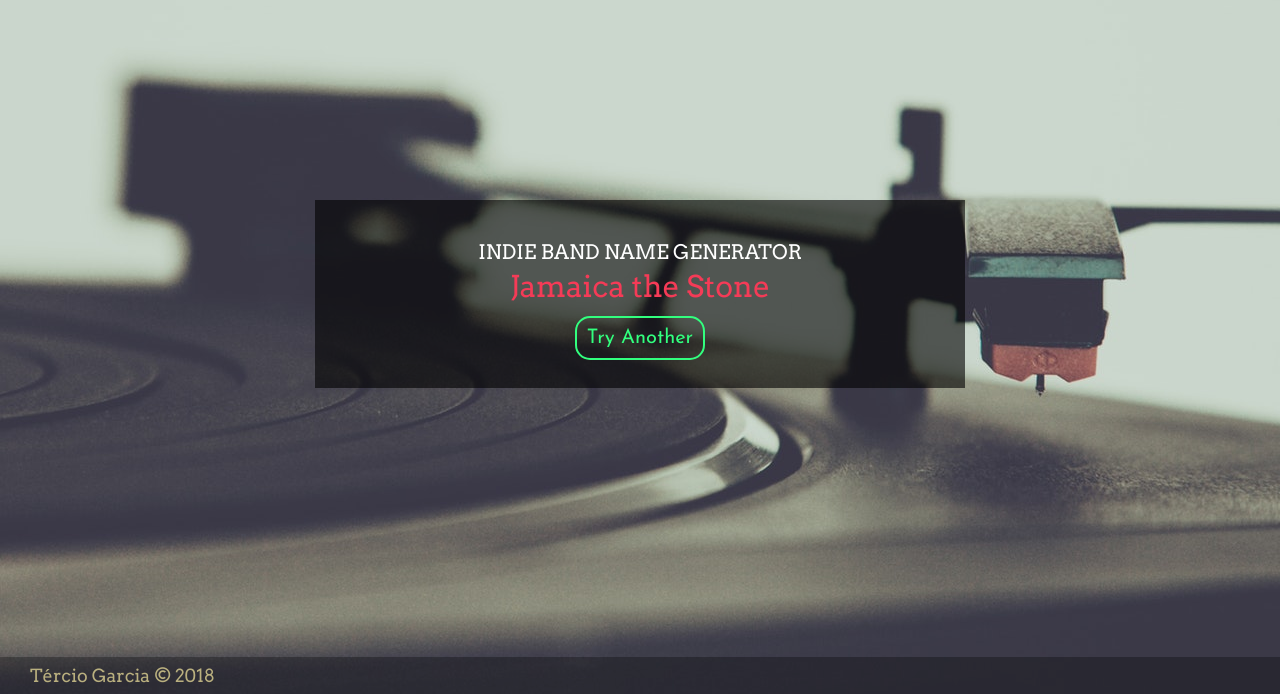
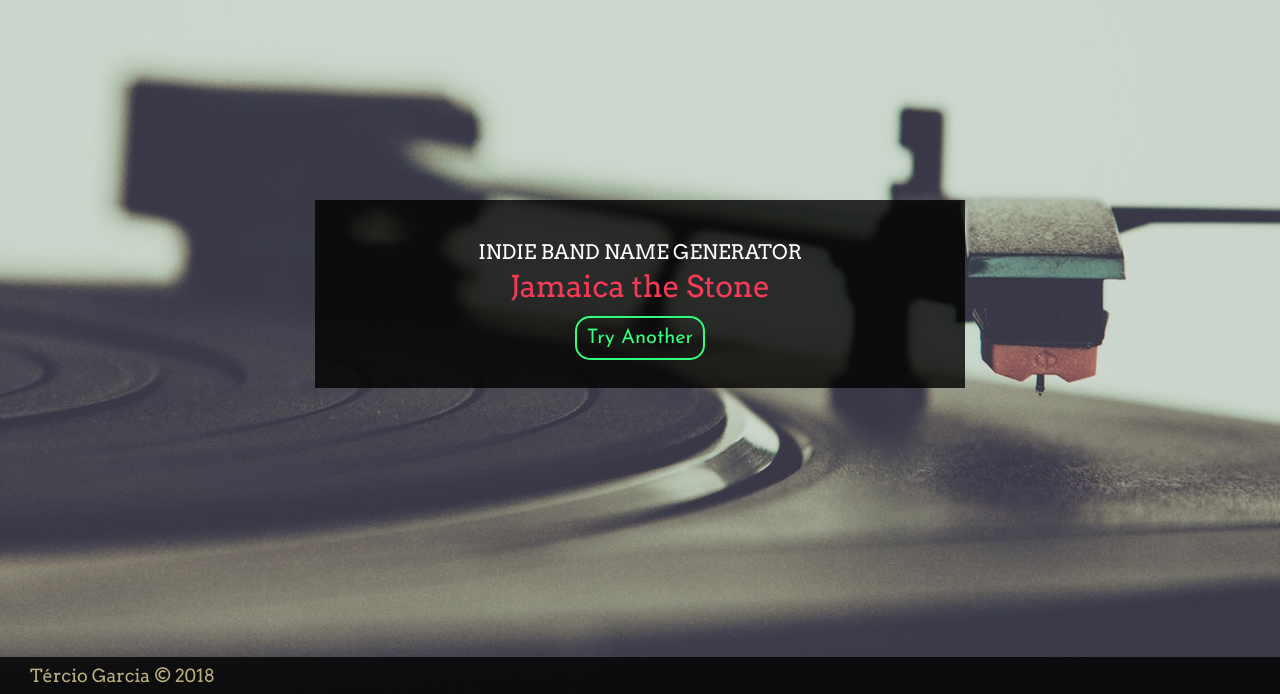
Before and after one commit to terciogarcia/indie-band-name-generator, a plain HTML site: page index.html in a window 1280 px wide. Shown: the part 106-800 px from the top of the page. Drawn offline with Linux system fonts and the light colour scheme.

Commit message:
Diminuir transparências

```diff
--- a/index.html
+++ b/index.html
@@ -30,7 +30,7 @@
 
         .info {
             padding: 40px 25px;
-            background-color: rgba(0, 0, 0, 0.6);
+            background-color: rgba(0, 0, 0, 0.8);
             font-family: 'Arvo', serif;
             font-size: 20px;
             width: 600px;
@@ -77,7 +77,7 @@
             bottom: 0;
             font-size: 18px;
             color: #BAB07F;
-            background-color: rgba(0, 0, 0, 0.3);
+            background-color: rgba(0, 0, 0, 0.8);
             width: 100%;
         }
 
```
Also changed, not shown: 1 other file.
